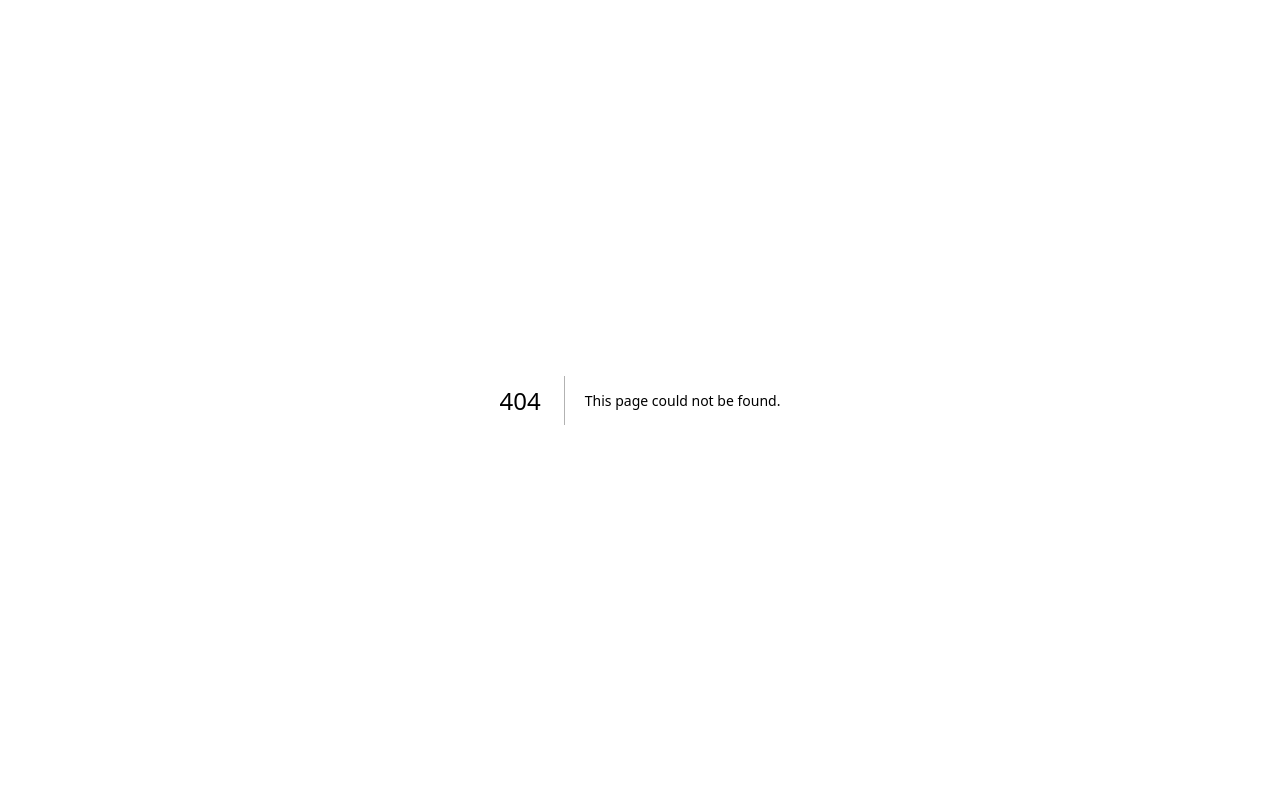
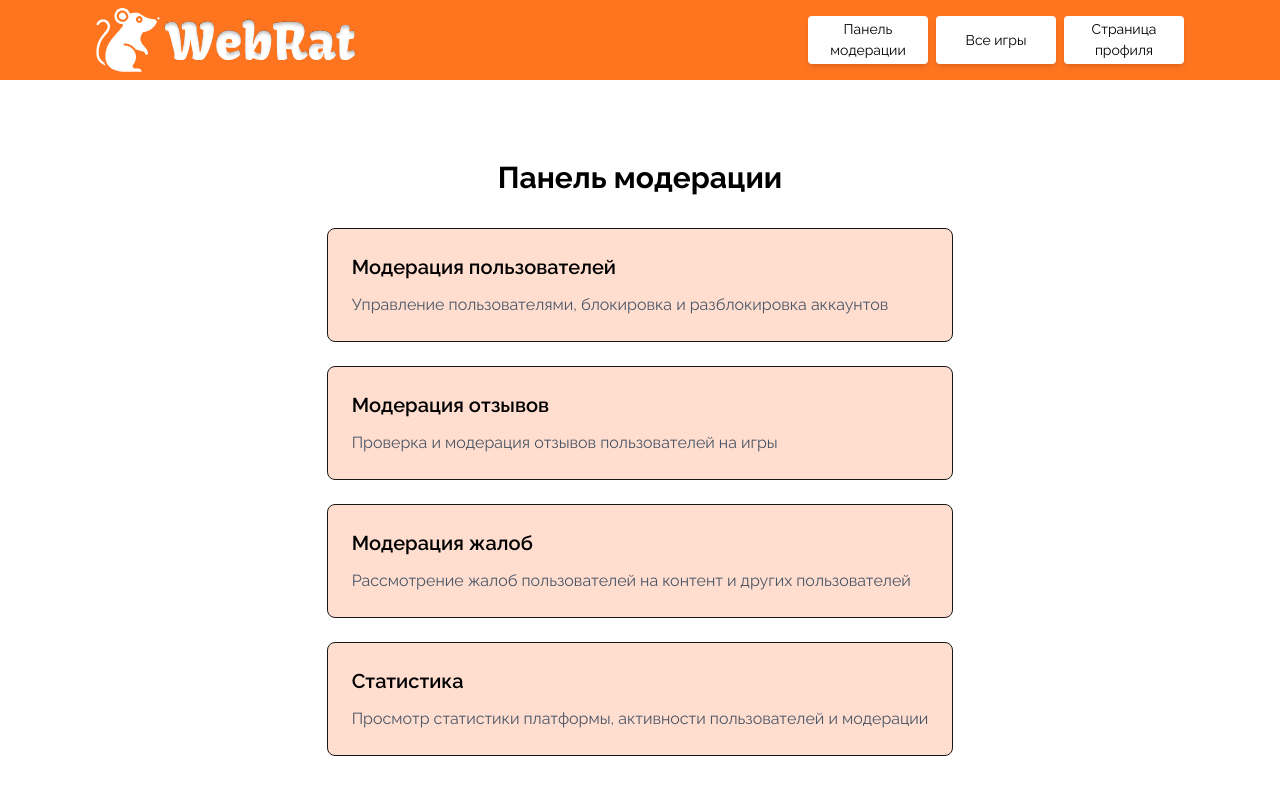
Before and after one commit to CapEugene/webrat_kr, a Next.js app: page /moderation in a window 1280 px wide. Before the commit this address had no page. Shown: the top 800 px of the page. Built offline with nearby package versions, Linux system fonts and the light colour scheme.

Commit message:
feat(moderation): create main moderation dashboard page

```diff
--- /dev/null
+++ b/src/app/(pages)/(protected)/moderation/page.tsx
@@ -0,0 +1,43 @@
+import Link from "next/link"
+
+export default function ModerationDashboard() {
+  return (
+    <div className="max-w-4xl mx-auto my-20">
+      <h1 className="text-3xl font-bold mb-8 text-center text-black">Панель модерации</h1>
+
+      <div className="grid grid-cols-1 gap-6">
+        <Link
+          href="/moderation/users"
+          className="border bg-[#ffded0] rounded-lg p-6 hover:shadow-md transition-shadow"
+        >
+          <h2 className="text-xl font-semibold mb-3 text-black">Модерация пользователей</h2>
+          <p className="text-gray-600">Управление пользователями, блокировка и разблокировка аккаунтов</p>
+        </Link>
+
+        <Link
+          href="/moderation/reviews"
+          className="border bg-[#ffded0] rounded-lg p-6 hover:shadow-md transition-shadow"
+        >
+          <h2 className="text-xl font-semibold mb-3 text-black">Модерация отзывов</h2>
+          <p className="text-gray-600">Проверка и модерация отзывов пользователей на игры</p>
+        </Link>
+
+        <Link
+          href="/moderation/reports"
+          className="border bg-[#ffded0] rounded-lg p-6 hover:shadow-md transition-shadow"
+        >
+          <h2 className="text-xl font-semibold mb-3 text-black">Модерация жалоб</h2>
+          <p className="text-gray-600">Рассмотрение жалоб пользователей на контент и других пользователей</p>
+        </Link>
+
+        <Link
+          href="/moderation/statistics"
+          className="border bg-[#ffded0] rounded-lg p-6 hover:shadow-md transition-shadow"
+        >
+          <h2 className="text-xl font-semibold mb-3 text-black">Статистика</h2>
+          <p className="text-gray-600">Просмотр статистики платформы, активности пользователей и модерации</p>
+        </Link>
+      </div>
+    </div>
+  )
+}
```
